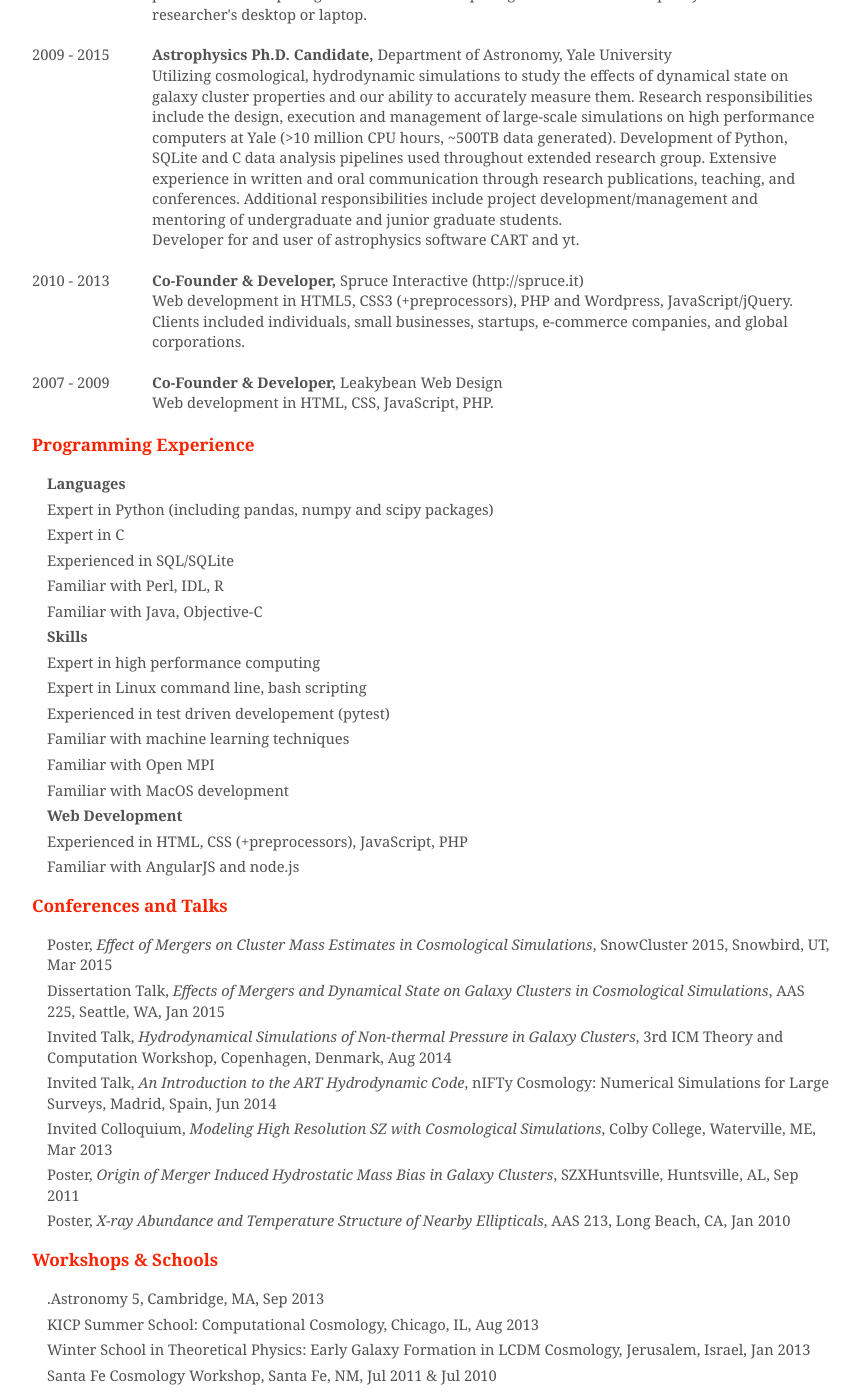
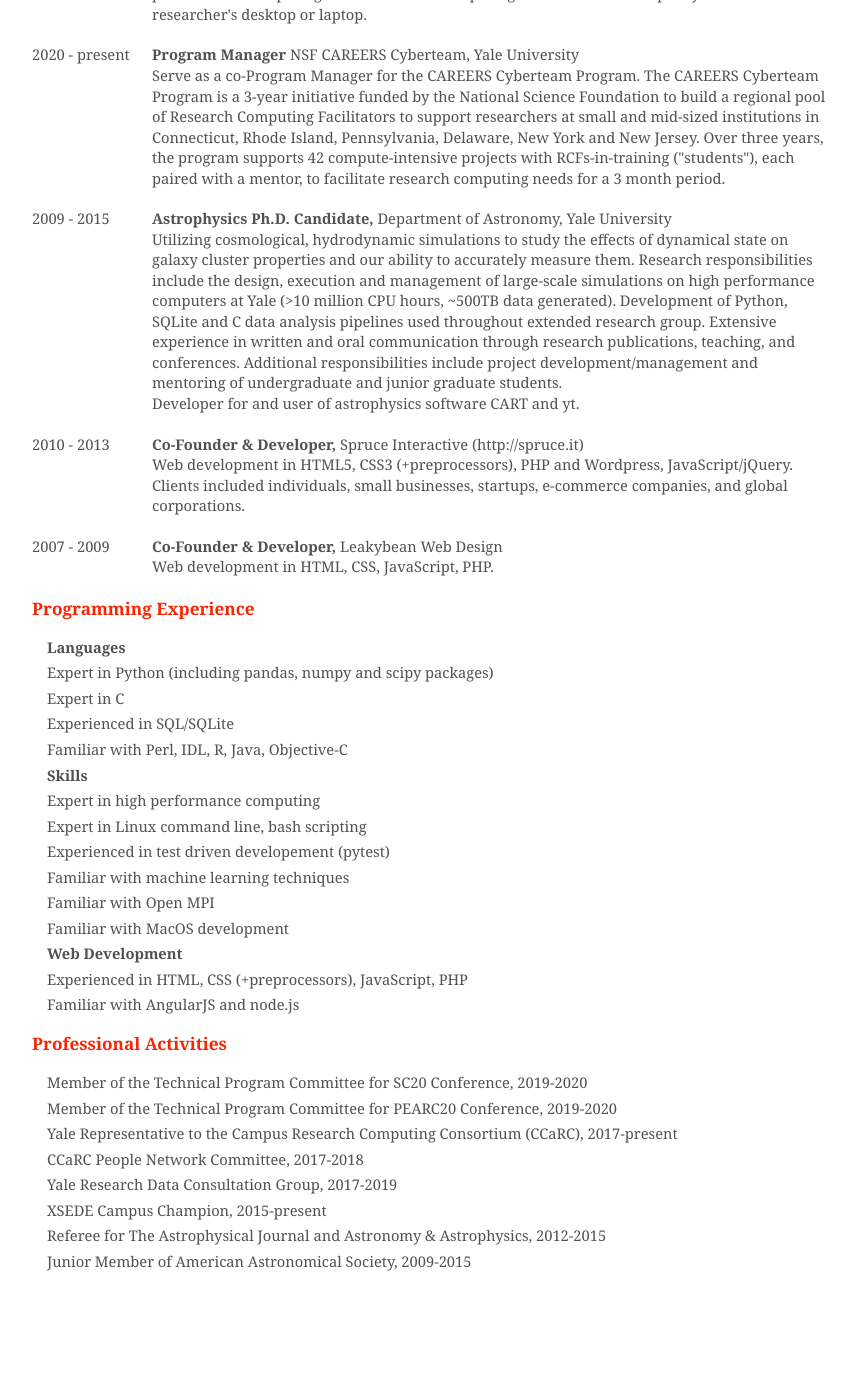
Before and after one commit to kayleanelson/kayleanelson.github.io, a Jekyll site: the page built from resume.html, in a window 1280 px wide and 1400 px high, scrolled down 663 px. Shown: the whole window, without its empty margins (208-1068 px from the left). Built offline with Jekyll 4.4.1, drawn with Linux system fonts in a browser that asks for light colours; after the commit the page ends 1949 px from its top, so only the background shows below that.

Commit message:
added activities

```diff
--- /dev/null
+++ b/_data/activities.json
@@ -0,0 +1,43 @@
+[
+  {
+    "title": "Member of the Technical Program Committee for SC20 Conference",
+    "topic": "hpc",
+    "date": "2019-2020"
+  },
+  {
+    "title": "Member of the Technical Program Committee for PEARC20 Conference",
+    "topic": "hpc",
+    "date": "2019-2020"
+  },
+  {
+    "title": "Yale Representative to the Campus Research Computing Consortium (CCaRC)",
+    "topic": "hpc",
+    "date": "2017-present"
+  },
+  {
+    "title": "CCaRC People Network Committee",
+    "topic": "hpc",
+    "date": "2017-2018"
+  },
+  {
+    "title": "Yale Research Data Consultation Group",
+    "topic": "data",
+    "date": "2017-2019"
+  },
+  {
+    "title": "XSEDE Campus Champion",
+    "topic": "hpc",
+    "date": "2015-present"
+  },
+  {
+    "title": "Referee for The Astrophysical Journal and Astronomy &amp; Astrophysics",
+    "topic": "astro",
+    "date": "2012-2015"
+  },
+  {
+    "title": "Junior Member of American Astronomical Society",
+    "topic": "astro",
+    "date": "2009-2015"
+  }
+
+]
--- a/_data/workshops.json
+++ b/_data/workshops.json
@@ -1,4 +1,10 @@
 [
+  {
+    "title": "ACI-REF Virtual Residency",
+    "topic": "hpc",
+    "location": "Normal, OK",
+    "date": "Summer 2016 & Summer 2017"
+  },
   {
     "title": ".Astronomy 5",
     "topic": "astro",
--- a/cv.html
+++ b/cv.html
@@ -9,18 +9,19 @@ layout: default
 
 <h3>Research Interests</h3>
 
-<p>High performance computing, data analysis and interpretation dynamical state of galaxy clusters, large-scale structure, cosmological simulations, hydrodynamic simulations, Sunyaev-Zeldovich Effect, high-energy astrophysics, X-ray observations, galaxy formation and evolution, gravitational lensing</p>
+<p>High performance computing, data analysis and interpretation, dynamical state of galaxy clusters, large-scale structure, cosmological simulations, hydrodynamic simulations, Sunyaev-Zeldovich Effect, high-energy astrophysics, X-ray observations, galaxy formation and evolution, gravitational lensing</p>
 
 <h3>Research Experience</h3>
 
 <ul class="experience">
 <li>
     <div class="year">2009 - 2015</div>
-    <h4>Astrophysics PhD Candidate, <span class="unbold">Yale University, New Haven, Connecticut</span></h4>
+    <h4>Astrophysics Ph.D. Graduate Student, <span class="unbold">Yale University, New Haven, Connecticut</span></h4>
     <p><em>Prof. Daisuke Nagai</em></p>
     <p>Utilizing cosmological, hydrodynamic simulations to study the effects of dynamical state on galaxy cluster properties and our ability to accurately measure them. Research responsibilities include the design, execution and management of large-scale simulations on high performance computers at Yale (>10 million CPU hours, ~petabyte data generated). Development of Python, SQLite and C data analysis pipelines used throughout extended research group. Extensive experience in written and oral communication through research publications, teaching, and conferences. Additional responsibilities include project development/management and mentoring of undergraduate and junior graduate students. </p>
     <p>Developer for and user of astrophysics software <a href="https://bitbucket.org/cartamr/cart">CART</a> and <a href="http://yt-project.org/">yt</a>.</p>
 </li>
+<div style="display:none;">
 <li>
     <div class="year">2008 - 2009</div>
     <h4>Senior Scholars Program, <span class="unbold">Colby College, Waterville, Maine</span></h4>
@@ -39,6 +40,7 @@ layout: default
     <p><em>Prof. Murray Campbell</em></p>
     <p>Studied mid-infrared photometry and built models using IDL to describe the gas and dust surrounding high mass protostellar candidates using the Whitney Monte Carlo radiative transfer modeling code.</p>
 </li>
+</div>
 </ul>
 
 <h3>Publications</h3>
@@ -74,9 +76,11 @@ layout: default
 
 <h3>Professional Activities</h3>
 <ul>
-    <li>Referee for <em>The Astrophysical Journal</em> and <em>Astronomy &amp; Astrophysics</em></li>
-    <li>Junior Member of American Astronomical Society</li>
+    {% for activity in site.data.activities %}
+      <li>{{ activity.title }}, {{ activity.date }}</li>
+    {% endfor %}
 </ul>
+
 
 
 <h3>Conferences and Talks</h3>
--- a/resume.html
+++ b/resume.html
@@ -15,6 +15,12 @@ layout: default
     <div class="year">2015 - present</div>
     <h4>Senior Computational Research Support Analyst <span class="unbold">Yale Center for Research Computing, Yale University</span></h4>
     <p>Serve as a Research Computing Facilitator to help make use of local, regional, and national high performance computing resources when computing needs exceed the capacity of the researcher's desktop or laptop.</p>
+</li>
+
+<li>
+    <div class="year">2020 - present</div>
+    <h4>Program Manager <span class="unbold">NSF CAREERS Cyberteam, Yale University</span></h4>
+    <p>Serve as a co-Program Manager for the CAREERS Cyberteam Program. The CAREERS Cyberteam Program is a 3-year initiative funded by the National Science Foundation to build a regional pool of Research Computing Facilitators to support researchers at small and mid-sized institutions in Connecticut, Rhode Island, Pennsylvania, Delaware, New York and New Jersey.  Over three years, the program supports 42 compute-intensive projects with RCFs-in-training ("students"), each paired with a mentor, to facilitate research computing needs for a 3 month period.</p>
 </li>
 
 
@@ -44,8 +50,7 @@ layout: default
     <li>Expert in Python (including pandas, numpy and scipy packages)<li>
     <li>Expert in C</li>
     <li>Experienced in SQL/SQLite</li>
-    <li>Familiar with Perl, IDL, R<li>
-    <li>Familiar with Java, Objective-C</li>
+    <li>Familiar with Perl, IDL, R, Java, Objective-C</li>
     <li><strong>Skills</strong></li>
     <li>Expert in high performance computing</li>
     <li>Expert in Linux command line, bash scripting</li>
@@ -58,7 +63,16 @@ layout: default
     <li>Familiar with AngularJS and node.js</li>
 </ul>
 
+<h3>Professional Activities</h3>
 
+<ul>
+    {% for activity in site.data.activities %}
+      <li>{{ activity.title }}, {{ activity.date }}</li>
+    {% endfor %}
+</ul>
+
+
+<div style="display: none">
 <h3>Conferences and Talks</h3>
 
 <ul>
@@ -76,5 +90,5 @@ layout: default
       <li> {{ workshop.title }}, {{ workshop.location }}, {{ workshop.date }}</li>
     {% endfor %}
 </ul>
-
+</div>
 </section>
```
